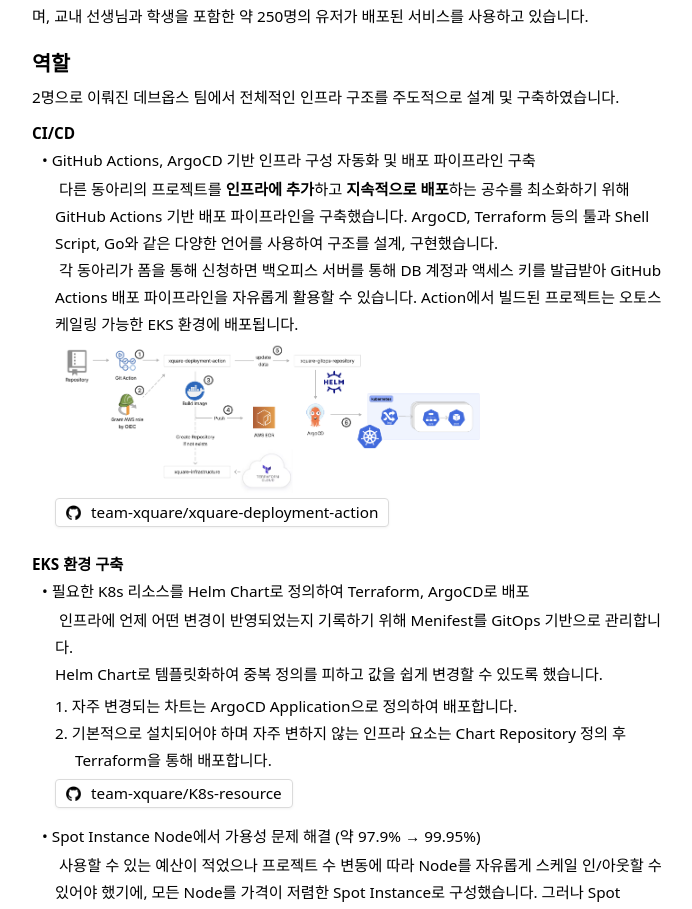
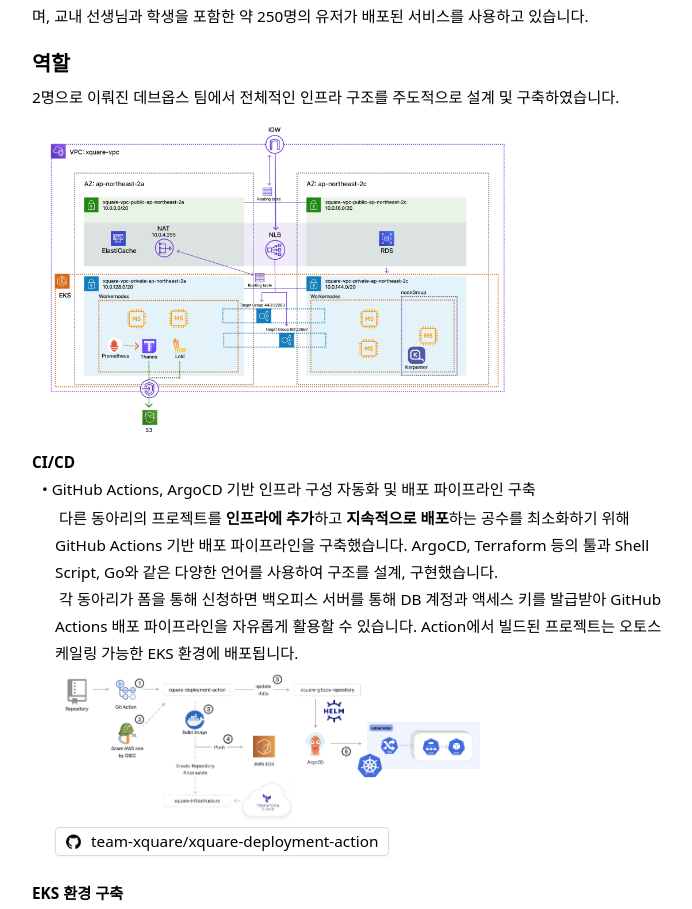
Before and after one commit to rlaisqls/portfolio, a React (Create React App) app: page / in a window 1280 px wide. Shown: the part 1544-2453 px from the top of the page, without its empty margins (381-1073 px from the left). Built offline with nearby package versions, Linux system fonts and the light colour scheme.

Commit message:
Xquare Architecture Diagram 추가

```diff
--- a/src/components/Modal.jsx
+++ b/src/components/Modal.jsx
@@ -9,7 +9,7 @@
                     <div class="fixed inset-0 z-10 w-screen overflow-y-auto">
                         <div class="flex min-h-full items-end justify-center p-4 text-center sm:items-center sm:p-0" onClick={handleClose}>
                             <div class="relative transform overflow-hidden rounded-lg text-left shadow-xl transition-all w-fit">
-                                <img src={image} alt="detail" className="h-[380px] z-90" />
+                                <img src={image} alt="detail" className="max-w-[900px] max-h-[900px] object-contain z-90" />
                                 <div className="text-white absolute w-[28px] h-[28px] top-[10px] right-[10px]">
                                     <div className="absolute w-[28px] h-[28px] rounded-[14px] opacity-0 hover:opacity-30 bg-[#D6D6D6]"/>
                                     <img src="/img/icon/x-gray.svg" alt="exit icon" className="w-[15px] h-[15px] m-[6.5px] opacity-100 shadow-xl"/>
--- a/src/portfolio/project/Xquare.jsx
+++ b/src/portfolio/project/Xquare.jsx
@@ -30,6 +30,8 @@
                     <p className="relative self-stretch">
                     2명으로 이뤄진 데브옵스 팀에서 전체적인 인프라 구조를 주도적으로 설계 및 구축하였습니다.<br />
                     </p>
+
+                    <ModalImage src="/img/description/xquare-architecture-diagram.png" className="h-[320px]" open={imageOpen}/>
                     <p className="relative self-stretch">
                     <Bold text="CI/CD"/><br />
                     <div className="ml-[10px]">
```
Also changed, not shown: public/img/description/xquare-architecture-diagram.png (added).
